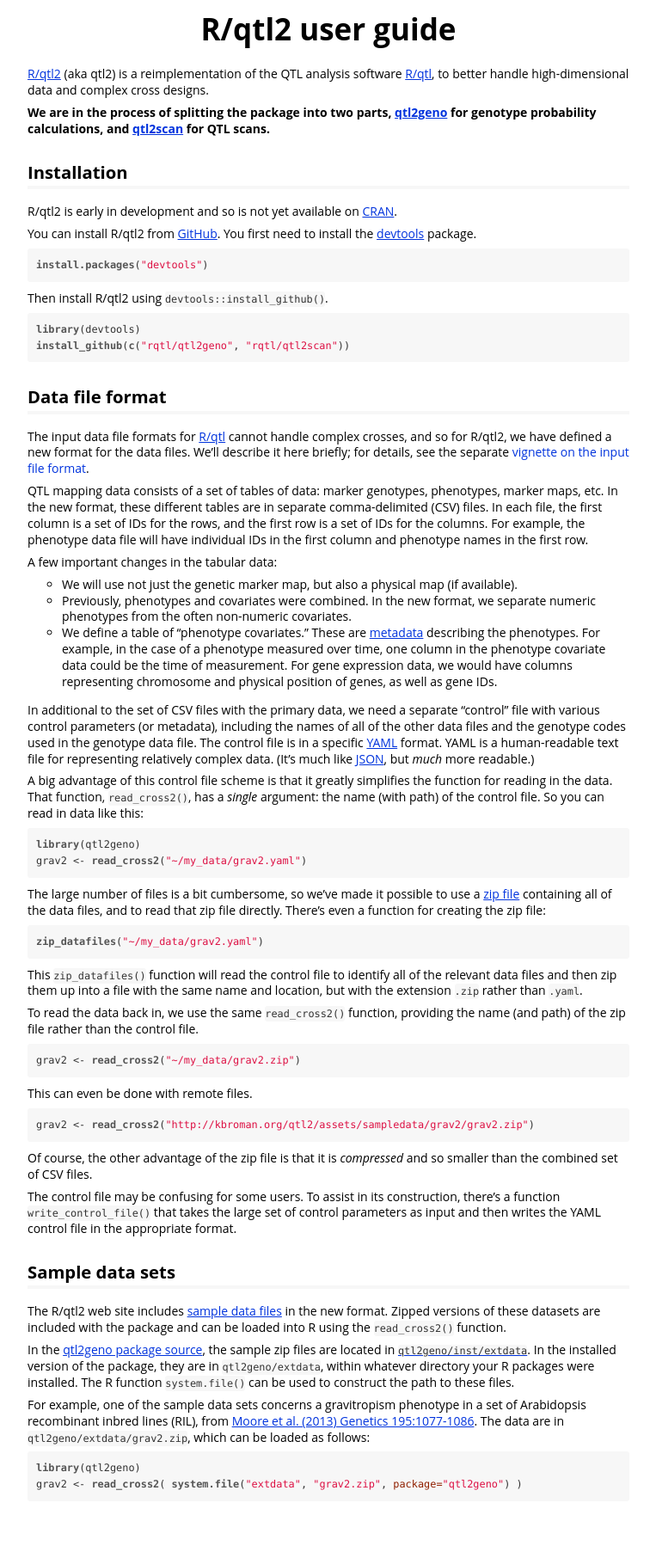
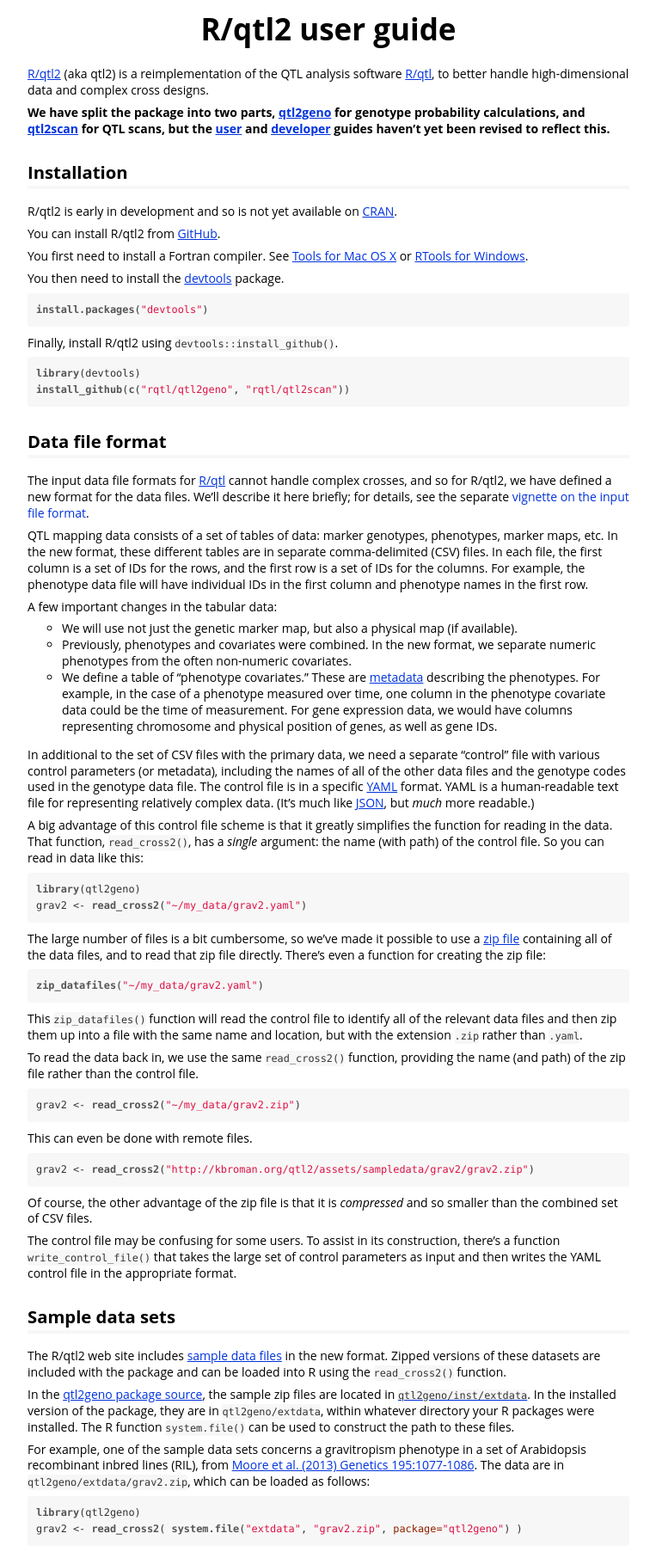
Before and after one commit to rqtl/qtl2, a Jekyll site: the page assets/vignettes/user_guide.html, which Jekyll copies as it is, in a window 1280 px wide. Shown: the whole page at 86% size, without its empty margins (258-1021 px from the left). Built offline with Jekyll 4.4.1, drawn with Linux system fonts in a browser that asks for light colours; before the commit the page ends 1760 px from its top, so only the background shows below that.

Commit message:
Update user and devel guides

```diff
--- a/assets/vignettes/developer_guide.html
+++ b/assets/vignettes/developer_guide.html
@@ -29,6 +29,7 @@
 
 
 <p><a href="http://kbroman.org/qtl2">R/qtl2</a> (aka qtl2) is a reimplementation of the QTL analysis software <a href="http://www.rqtl.org">R/qtl</a>, to better handle high-dimensional data and complex cross designs.</p>
+<p><strong>We have split the package into two parts, <a href="https://github.com/rqtl/qtl2geno">qtl2geno</a> for genotype probability calculations, and <a href="https://github.com/rqtl/qtl2scan">qtl2scan</a> for QTL scans, but the <a href="http://kbroman.org/qtl2/assets/vignettes/user_guide.html">user</a> and <a href="http://kbroman.org/qtl2/assets/vignettes/developer_guide.html">developer</a> guides haven’t yet been revised to reflect this.</strong></p>
 <p>In this document, we’ll describe the technical details of interest to developers wishing to contribute to R/qtl2.</p>
 <p>There are three basic aspects to the software:</p>
 <ul>
@@ -170,8 +171,8 @@
 <p>I describe the details of the input files in a <a href="input_files.html">separate vignette</a>. Here I’ll give a brief sketch of the structure of the files.</p>
 <div id="control-file" class="section level3">
 <h3>Control file</h3>
-<p>The control file will be in <a href="http://www.yaml.org">YAML</a>: a human-readable text file for representing relatively complex data. It’s much like <a href="http://json.org/">JSON</a>, but <em>much</em> more readable.</p>
-<p>Here’s an example, for a <a href="https://github.com/kbroman/qtl2/tree/gh-pages/assets/sampledata/iron">sample intercross dataset</a>.</p>
+<p>The control file can be in <a href="http://www.yaml.org">YAML</a> or <a href="http://www.json.org">JSON</a> formats. Both are human-readable text file for representing relatively complex data. YAML tends to be more readable, but JSON is more robust.</p>
+<p>Here’s an example, for a <a href="https://github.com/kbroman/qtl2/tree/gh-pages/assets/sampledata/iron">sample intercross dataset</a>, in YAML.</p>
 <pre><code># Data from Grant et al. (2006) Hepatology 44:174-185
 # Abstract of paper at PubMed: http://www.ncbi.nlm.nih.gov/pubmed/16799992
 # Available as part of R/qtl book package, https://github.com/kbroman/qtlbook
--- a/assets/vignettes/user_guide.html
+++ b/assets/vignettes/user_guide.html
@@ -55,13 +55,15 @@
 
 
 <p><a href="http://kbroman.org/qtl2">R/qtl2</a> (aka qtl2) is a reimplementation of the QTL analysis software <a href="http://www.rqtl.org">R/qtl</a>, to better handle high-dimensional data and complex cross designs.</p>
-<p><strong>We are in the process of splitting the package into two parts, <a href="https://github.com/rqtl/qtl2geno">qtl2geno</a> for genotype probability calculations, and <a href="https://github.com/rqtl/qtl2scan">qtl2scan</a> for QTL scans.</strong></p>
+<p><strong>We have split the package into two parts, <a href="https://github.com/rqtl/qtl2geno">qtl2geno</a> for genotype probability calculations, and <a href="https://github.com/rqtl/qtl2scan">qtl2scan</a> for QTL scans, but the <a href="http://kbroman.org/qtl2/assets/vignettes/user_guide.html">user</a> and <a href="http://kbroman.org/qtl2/assets/vignettes/developer_guide.html">developer</a> guides haven’t yet been revised to reflect this.</strong></p>
 <div id="installation" class="section level2">
 <h2>Installation</h2>
 <p>R/qtl2 is early in development and so is not yet available on <a href="http://cran.r-project.org">CRAN</a>.</p>
-<p>You can install R/qtl2 from <a href="http://github.com/rqtl">GitHub</a>. You first need to install the <a href="https://github.com/hadley/devtools">devtools</a> package.</p>
+<p>You can install R/qtl2 from <a href="http://github.com/rqtl">GitHub</a>.</p>
+<p>You first need to install a Fortran compiler. See <a href="https://r.research.att.com/tools/">Tools for Mac OS X</a> or <a href="https://cran.r-project.org/bin/windows/Rtools/">RTools for Windows</a>.</p>
+<p>You then need to install the <a href="https://github.com/hadley/devtools">devtools</a> package.</p>
 <pre class="sourceCode r"><code class="sourceCode r"><span class="kw">install.packages</span>(<span class="st">&quot;devtools&quot;</span>)</code></pre>
-<p>Then install R/qtl2 using <code>devtools::install_github()</code>.</p>
+<p>Finally, install R/qtl2 using <code>devtools::install_github()</code>.</p>
 <pre class="sourceCode r"><code class="sourceCode r"><span class="kw">library</span>(devtools)
 <span class="kw">install_github</span>(<span class="kw">c</span>(<span class="st">&quot;rqtl/qtl2geno&quot;</span>, <span class="st">&quot;rqtl/qtl2scan&quot;</span>))</code></pre>
 </div>
```
